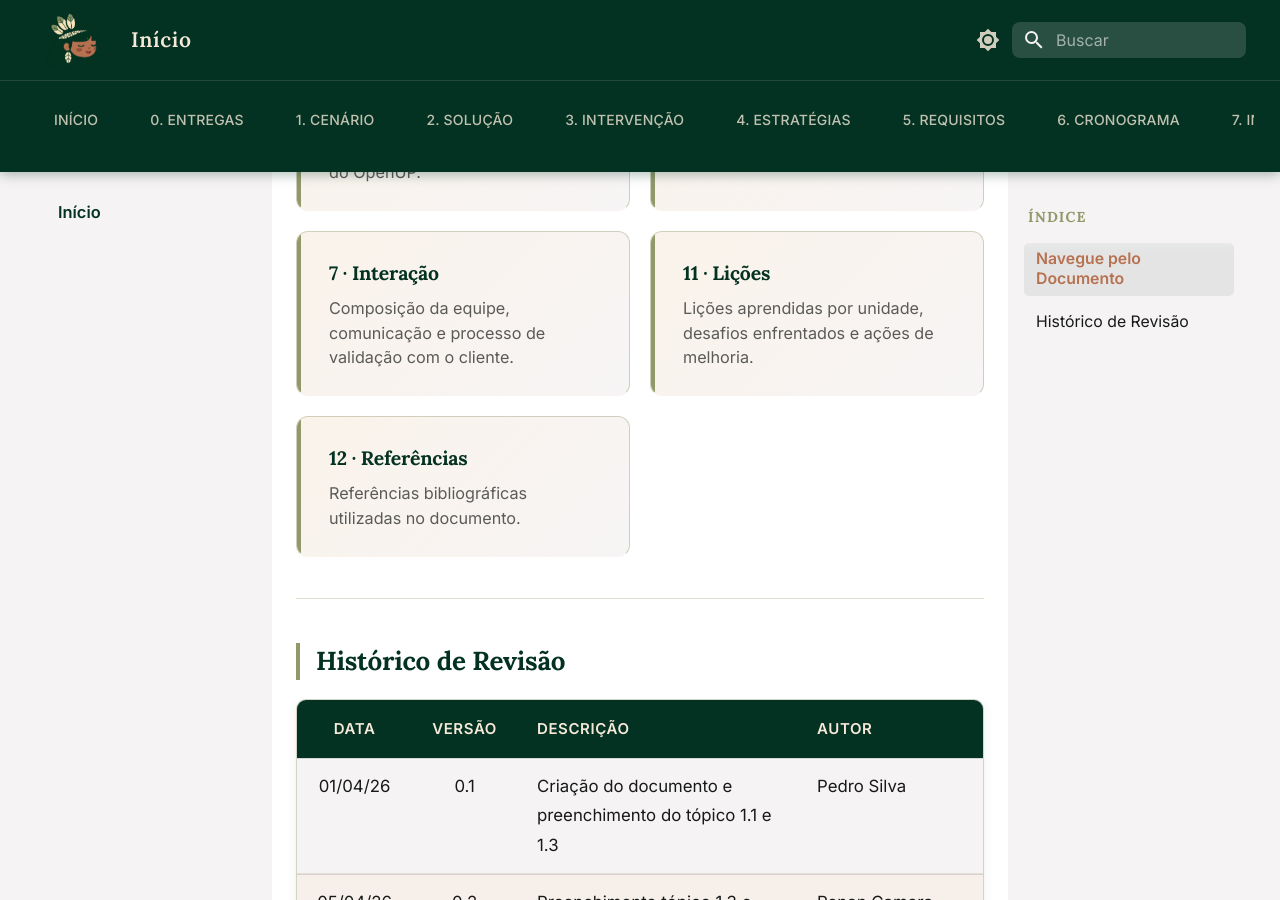
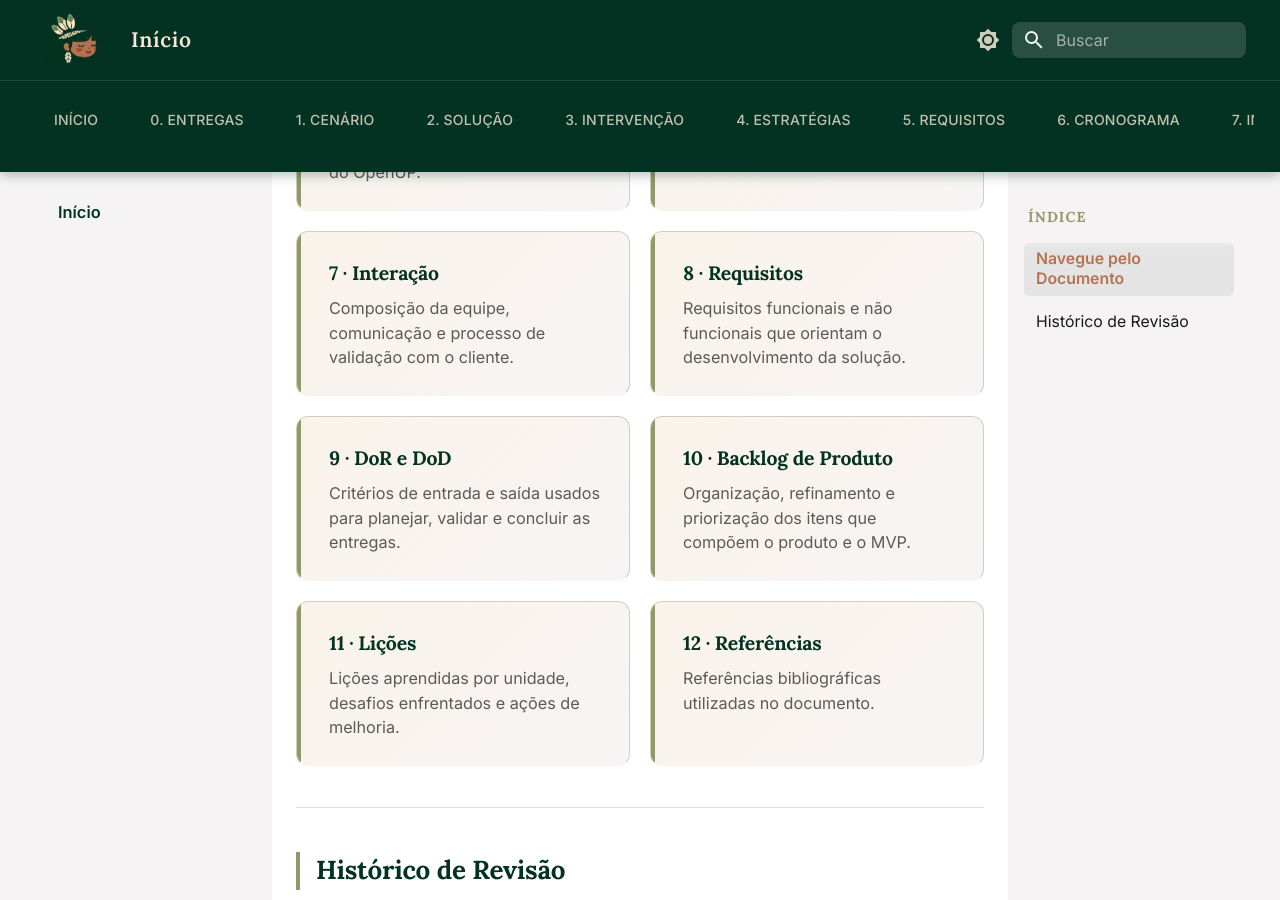
Before and after one commit to mdsreq-fga-unb/REQ-2026.1-T02-Nativo, an MkDocs documentation site: the page built from docs/index.md, in a window 1280 px wide and 900 px high, scrolled down 994 px. Built offline with MkDocs 1.6.1 and Material for MkDocs 9.7.7, drawn with Linux system fonts in a browser that asks for light colours.

Commit message:
fix: descrição cards início

```diff
--- a/docs/index.md
+++ b/docs/index.md
@@ -37,6 +37,18 @@ Bem-vindo à documentação oficial do projeto **Nativo** — um aplicativo trad
     <h3>7 · Interação</h3>
     <p>Composição da equipe, comunicação e processo de validação com o cliente.</p>
   </a>
+  <a class="section-card" href="08-requisitos/">
+    <h3>8 · Requisitos</h3>
+    <p>Requisitos funcionais e não funcionais que orientam o desenvolvimento da solução.</p>
+  </a>
+  <a class="section-card" href="09-dor&dod/">
+    <h3>9 · DoR e DoD</h3>
+    <p>Critérios de entrada e saída usados para planejar, validar e concluir as entregas.</p>
+  </a>
+  <a class="section-card" href="10-backlog/">
+    <h3>10 · Backlog de Produto</h3>
+    <p>Organização, refinamento e priorização dos itens que compõem o produto e o MVP.</p>
+  </a>
   <a class="section-card" href="11-licoes/">
     <h3>11 · Lições</h3>
     <p>Lições aprendidas por unidade, desafios enfrentados e ações de melhoria.</p>
```
Also changed, not shown: docs/08-requisitos/index.md (+3 -4 lines), docs/09-dor&dod/index.md (+3 -3 lines), docs/10-backlog/index.md (+3 -3 lines).
